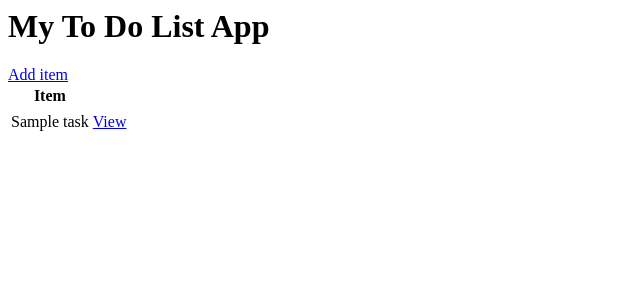
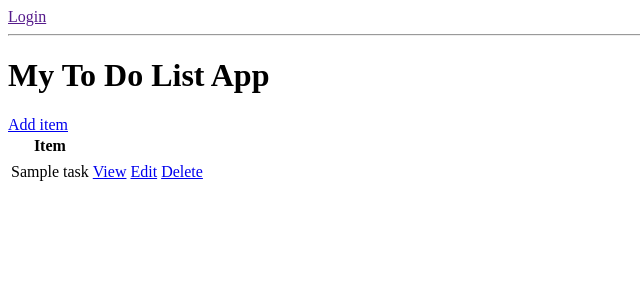
Before and after one commit to RahulRemanan97/To-Do-List-App-Django, a Django app: template Django/todo_list/base/templates/base/task_list.html in a window 1280 px wide. Shown: the top 300 px of the page, without its empty margins (0-640 px from the left). Run offline with Django 4.2, Linux system fonts and the light colour scheme; the template is opened without the code that fills it: most values are stand-ins (such as "Sample title", 1, 10 or a date in 2020).

Commit message:
upto data management

```diff
--- /dev/null
+++ b/Django/todo_list/base/templates/base/task_confirm_delete.html
@@ -0,0 +1,6 @@
+<a href="{% url 'tasks' %}">Go Back</a>
+<form  method="POST">
+    {% csrf_token %}
+    <p>Are you sure want to delete this task?</p>
+    <input type="submit" value="Delete">
+</form>
--- a/Django/todo_list/base/templates/base/task_list.html
+++ b/Django/todo_list/base/templates/base/task_list.html
@@ -1,3 +1,12 @@
+{% if request.user.is_authenticated %}
+<p>{{request.user}}</p>
+<a href="">Logout</a>
+{% else %}
+<a href="">Login</a>
+{% endif %}
+
+
+<hr>
 <h1>My To Do List App</h1>
 <a href="{% url 'task-create' %}">Add item</a>
 <table>
@@ -11,6 +20,8 @@
     <tr>
         <td>{{task.title}}</td>
         <td><a href="{% url 'task' task.id %}">View</a></td>
+        <td><a href="{% url 'task-update' task.id %}">Edit</a></td>
+        <td><a href="{% url 'task-delete' task.id %}">Delete</a></td>
     </tr>
     {% empty %}
     <h3>No item in the list</h3>
--- a/Django/todo_list/base/urls.py
+++ b/Django/todo_list/base/urls.py
@@ -1,10 +1,13 @@
 from django.urls import path
-from.views import TaskList,TaskDetail,TaskCreate
+from.views import TaskList,TaskDetail,TaskCreate, TaskUpdate,TaskDelete
 
 urlpatterns = [
     path('', TaskList.as_view(), name='tasks'),
     path('task/<int:pk>/', TaskDetail.as_view(), name='task'),
     path('task-create/', TaskCreate.as_view(), name='task-create'),
+    path('task-update/<int:pk>/', TaskUpdate.as_view(), name='task-update'),
+    path('task-delete/<int:pk>/', TaskDelete.as_view(), name='task-delete'),
+
 
 
 
```
Also changed, not shown: Django/todo_list/base/views.py (+11 -1 lines), Django/todo_list/db.sqlite3.
